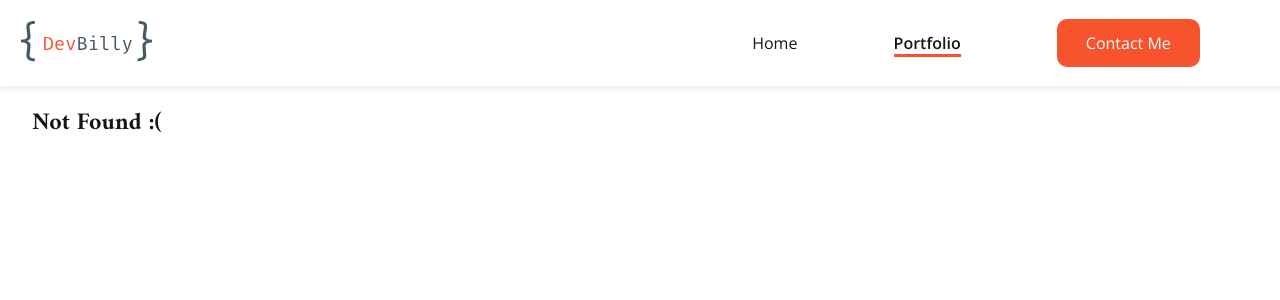
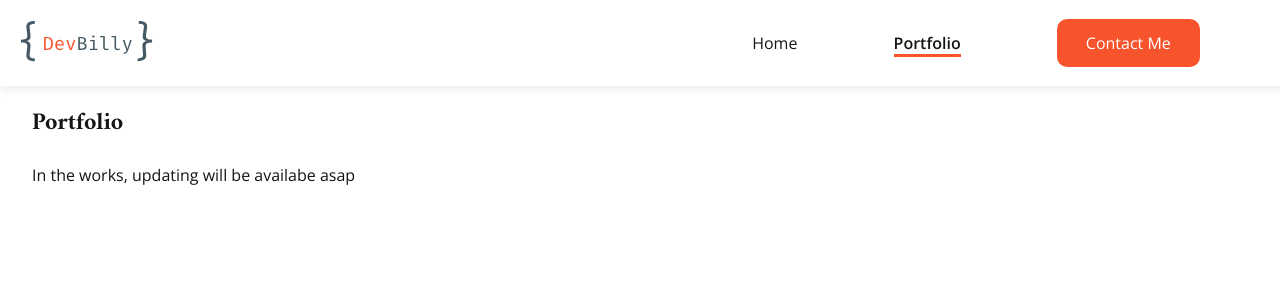
Before and after one commit to dev-billy/dev-billy, a React (Create React App) app: page /portfolio in a window 1280 px wide. Before the commit this address had no page. Shown: the top 300 px of the page. Built offline with nearby package versions, Linux system fonts and the light colour scheme.

Commit message:
added starting point for two pages

```diff
--- /dev/null
+++ b/src/pages/Contact/index.js
@@ -0,0 +1,11 @@
+import Layout from "../../layout";
+function Contact() {
+  return (
+    <Layout>
+      <h1>Contact</h1>
+      <p>In the works, updating will be availabe asap</p>
+    </Layout>
+  );
+}
+
+export default Contact;
--- a/src/pages/PageTwo/index.js
+++ /dev/null
@@ -1,10 +0,0 @@
-import Layout from "../../layout";
-function PageTwo() {
-  return (
-    <Layout>
-      <h1>Page Two</h1>
-    </Layout>
-  );
-}
-
-export default PageTwo;
--- /dev/null
+++ b/src/pages/Portfolio/index.js
@@ -0,0 +1,11 @@
+import Layout from "../../layout";
+function Portfolio() {
+  return (
+    <Layout>
+      <h1>Portfolio</h1>
+      <p>In the works, updating will be availabe asap</p>
+    </Layout>
+  );
+}
+
+export default Portfolio;
```
Also changed, not shown: src/routes.js (+9 -3 lines).
